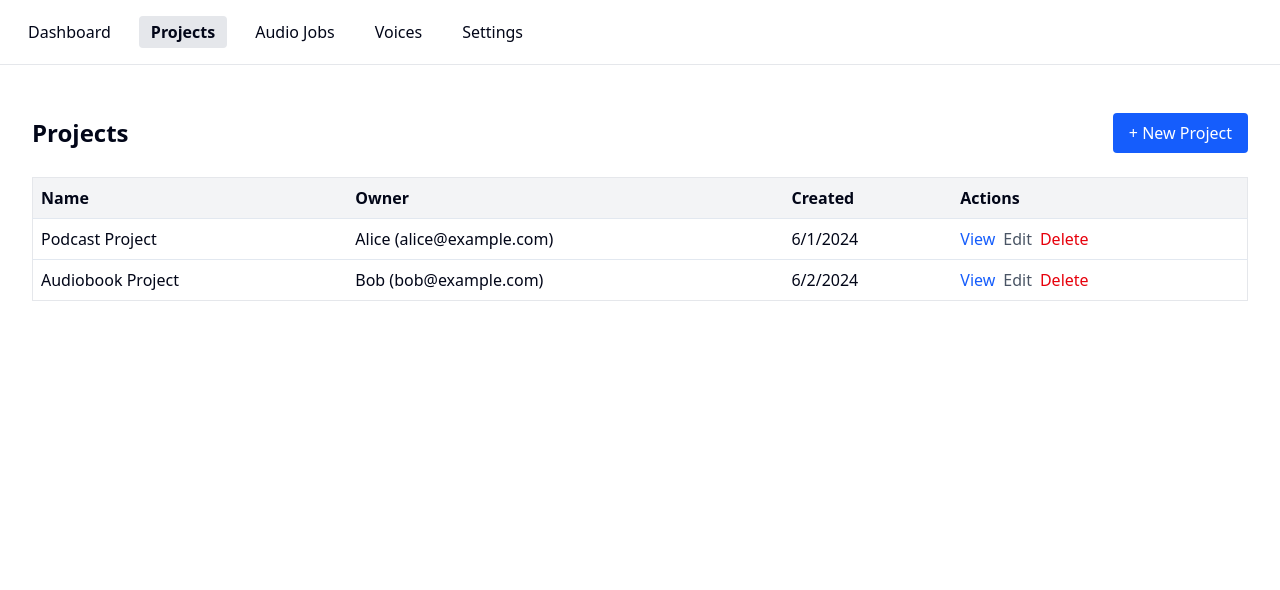
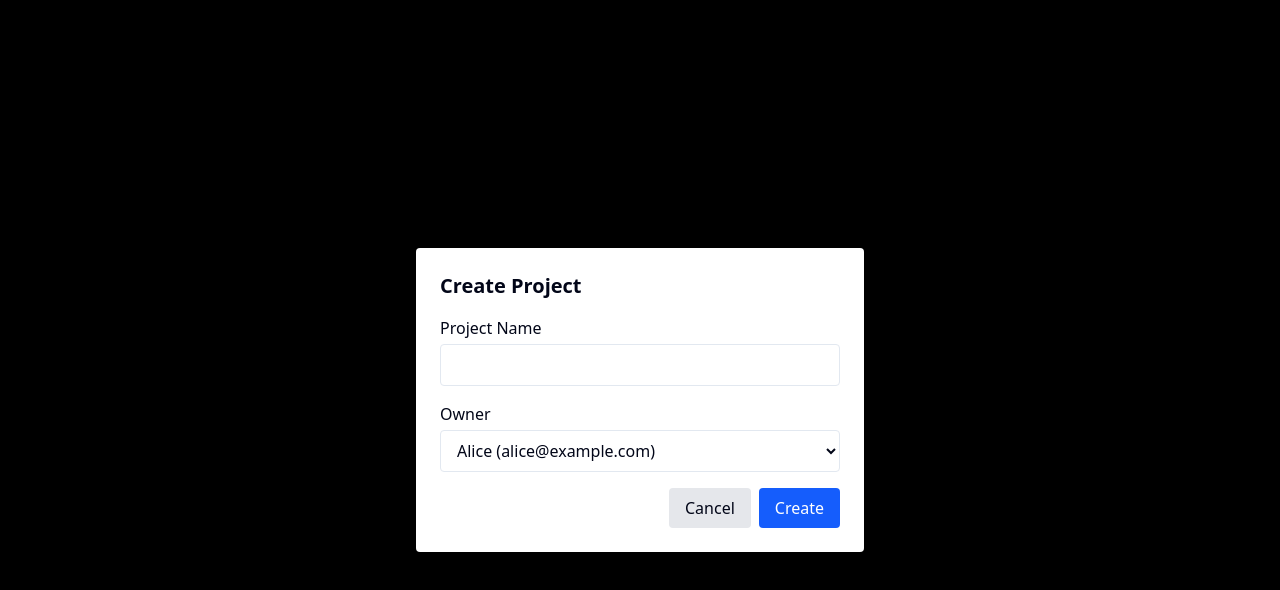
Before and after one commit to AmariLuigi/wowdio-app, a Next.js app: page /projects in a window 1280 px wide. Both pictures are taken after a click on the button "+ New Project". Shown: the top 590 px of the page. Built offline with nearby package versions, Linux system fonts and the light colour scheme.

Commit message:
feat(projects): add create project modal with form and local state update

```diff
--- a/src/app/projects/page.tsx
+++ b/src/app/projects/page.tsx
@@ -1,6 +1,7 @@
 "use client";
 import { fetchProjects, fetchUsers, Project, User } from "../../lib/api";
 import { useQuery } from "@tanstack/react-query";
+import { useState } from "react";
 
 export default function ProjectsPage() {
   const { data: projects, isLoading, error } = useQuery<Project[]>({
@@ -12,16 +13,60 @@ export default function ProjectsPage() {
     queryFn: fetchUsers,
   });
 
+  // Local state for modal and projects
+  const [showModal, setShowModal] = useState(false);
+  const [localProjects, setLocalProjects] = useState<Project[] | undefined>(undefined);
+
+  // Form state
+  const [form, setForm] = useState({ name: "", ownerId: users?.[0]?.id || "" });
+  const [formError, setFormError] = useState("");
+
+  // Use local projects if any, else fetched
+  const projectList = localProjects ?? projects;
+
   function getOwnerInfo(ownerId: string) {
     const owner = users?.find((u) => u.id === ownerId);
     return owner ? `${owner.name} (${owner.email})` : ownerId;
+  }
+
+  function openModal() {
+    setForm({ name: "", ownerId: users?.[0]?.id || "" });
+    setFormError("");
+    setShowModal(true);
+  }
+
+  function handleFormChange(e: React.ChangeEvent<HTMLInputElement | HTMLSelectElement>) {
+    setForm((f) => ({ ...f, [e.target.name]: e.target.value }));
+  }
+
+  function handleCreate(e: React.FormEvent) {
+    e.preventDefault();
+    if (!form.name.trim()) {
+      setFormError("Project name is required");
+      return;
+    }
+    if (!form.ownerId) {
+      setFormError("Owner is required");
+      return;
+    }
+    const newProject: Project = {
+      id: `p${Date.now()}`,
+      name: form.name,
+      ownerId: form.ownerId,
+      createdAt: new Date().toISOString(),
+    };
+    setLocalProjects([...(projectList ?? []), newProject]);
+    setShowModal(false);
   }
 
   return (
     <main className="p-8">
       <div className="flex items-center justify-between mb-6">
         <h1 className="text-2xl font-bold">Projects</h1>
-        <button className="px-4 py-2 bg-blue-600 text-white rounded hover:bg-blue-700 transition-colors">
+        <button
+          className="px-4 py-2 bg-blue-600 text-white rounded hover:bg-blue-700 transition-colors"
+          onClick={openModal}
+        >
           + New Project
         </button>
       </div>
@@ -37,7 +82,7 @@ export default function ProjectsPage() {
           </tr>
         </thead>
         <tbody>
-          {projects?.map((project) => (
+          {projectList?.map((project) => (
             <tr key={project.id} className="border-t">
               <td className="p-2 font-medium">{project.name}</td>
               <td className="p-2">{getOwnerInfo(project.ownerId)}</td>
@@ -51,6 +96,59 @@ export default function ProjectsPage() {
           ))}
         </tbody>
       </table>
+      {/* Modal */}
+      {showModal && (
+        <div className="fixed inset-0 bg-black bg-opacity-30 flex items-center justify-center z-50">
+          <div className="bg-white rounded shadow-lg p-6 w-full max-w-md">
+            <h2 className="text-xl font-bold mb-4">Create Project</h2>
+            <form onSubmit={handleCreate}>
+              <div className="mb-4">
+                <label className="block mb-1 font-medium">Project Name</label>
+                <input
+                  className="w-full border rounded px-3 py-2"
+                  name="name"
+                  value={form.name}
+                  onChange={handleFormChange}
+                  required
+                />
+              </div>
+              <div className="mb-4">
+                <label className="block mb-1 font-medium">Owner</label>
+                <select
+                  className="w-full border rounded px-3 py-2"
+                  name="ownerId"
+                  value={form.ownerId}
+                  onChange={handleFormChange}
+                  required
+                >
+                  <option value="" disabled>Select owner</option>
+                  {users?.map((u) => (
+                    <option key={u.id} value={u.id}>
+                      {u.name} ({u.email})
+                    </option>
+                  ))}
+                </select>
+              </div>
+              {formError && <div className="text-red-600 mb-2">{formError}</div>}
+              <div className="flex justify-end gap-2">
+                <button
+                  type="button"
+                  className="px-4 py-2 rounded bg-gray-200 hover:bg-gray-300"
+                  onClick={() => setShowModal(false)}
+                >
+                  Cancel
+                </button>
+                <button
+                  type="submit"
+                  className="px-4 py-2 rounded bg-blue-600 text-white hover:bg-blue-700"
+                >
+                  Create
+                </button>
+              </div>
+            </form>
+          </div>
+        </div>
+      )}
     </main>
   );
 }
```
